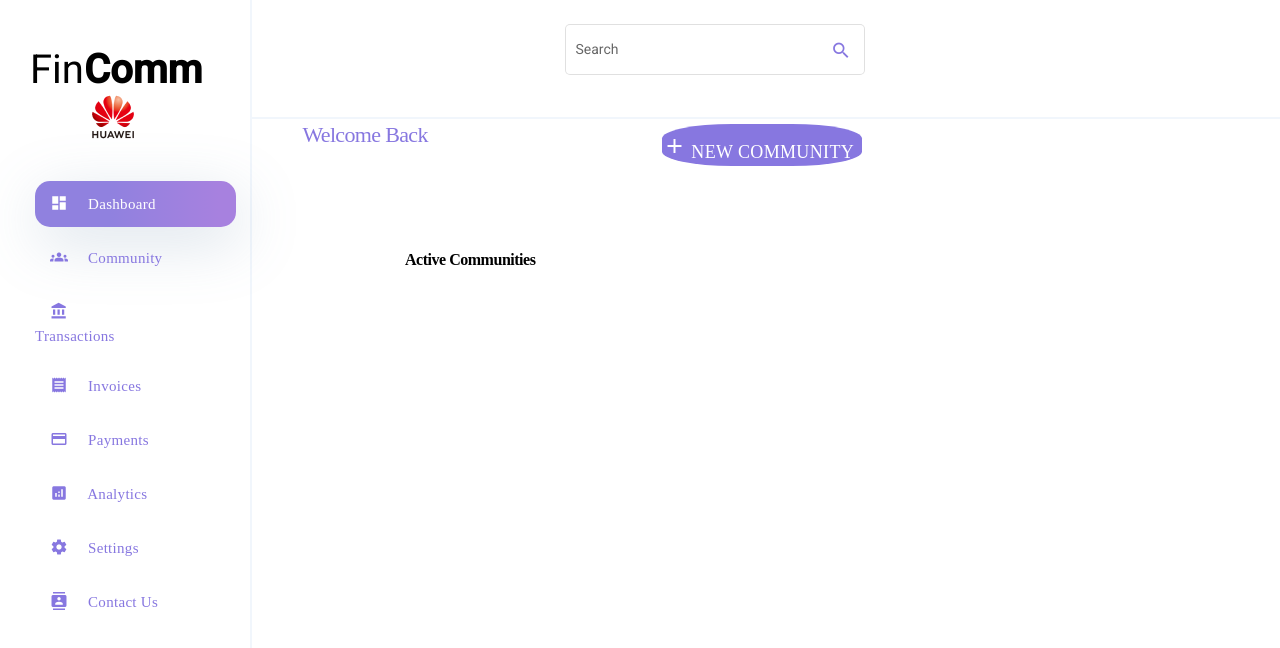
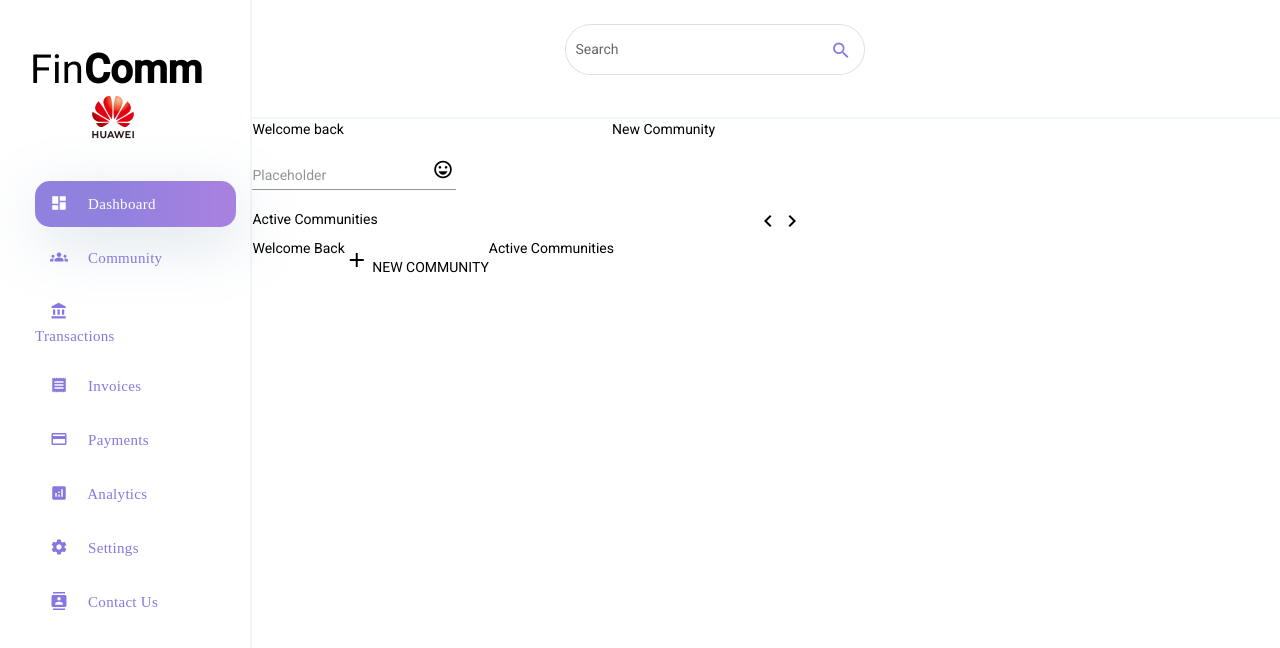
Before and after one commit to AnchuKJ/FinComm, an Angular app in the folder FinComm-UI/fincomm/: page /dashboard in a window 1280 px wide. Shown: the top 648 px of the page. Built offline with nearby package versions, Linux system fonts and the light colour scheme.

Commit message:
dashboard

```diff
--- a/FinComm-UI/fincomm/src/app/app.component.html
+++ b/FinComm-UI/fincomm/src/app/app.component.html
@@ -66,20 +66,8 @@
           </div>
       </div>
       <div class="main">
-          <!-- <router-outlet>
-          </router-outlet> -->
-          <div style="display: flex;">
-              <div class="welcomediv">
-                  Welcome Back
-              </div>
-              <div class="communitydiv">
-                <mat-icon style="margin-top:10px;">add</mat-icon>
-                  NEW COMMUNITY
-              </div>
-              <div class="activediv">
-                Active Communities
-              </div>
-          </div>
+           <router-outlet></router-outlet>
+
 
       </div>
   </div>
--- a/FinComm-UI/fincomm/src/app/app.component.scss
+++ b/FinComm-UI/fincomm/src/app/app.component.scss
@@ -68,6 +68,15 @@
   }
 }
 
+::ng-deep .mat-form-field-outline-start {
+    border-radius: 28px 0 0 28px !important;
+    min-width: 28px !important;
+  }
+
+  ::ng-deep .mat-form-field-outline-end {
+    border-radius: 0 28px 28px 0 !important;
+  }
+
 .welcomediv {
   //position: absolute;
   width: 160px;
--- a/FinComm-UI/fincomm/src/app/communitydetails/communitydetails.component.html
+++ b/FinComm-UI/fincomm/src/app/communitydetails/communitydetails.component.html
@@ -1 +1,4 @@
-<p>communitydetails works!</p>
+<div fxLayout="column" style="height:100px;">
+    <div fxFlex="70" style="background-color:red;"></div>
+    <div fxFlex="30" style="background-color:blue;"></div>
+</div>
--- a/FinComm-UI/fincomm/src/app/dashboard/dashboard.component.html
+++ b/FinComm-UI/fincomm/src/app/dashboard/dashboard.component.html
@@ -0,0 +1,37 @@
+<div fxLayout="row">
+    <div fxFlex="70">
+        <div fxLayout="row">
+            <div fxFlex="50">Welcome back</div>
+            <div>New Community</div>
+        </div>
+        <div>
+            <mat-form-field appearance="standard">
+                <input matInput placeholder="Placeholder">
+                <mat-icon matSuffix>sentiment_very_satisfied</mat-icon>
+            </mat-form-field>
+        </div>
+        <div fxLayout="row">
+            <div fxFlex="70">Active Communities</div>
+            <div>
+                <mat-icon>chevron_left</mat-icon>
+                <mat-icon>navigate_next</mat-icon>
+            </div>
+        </div>
+    </div>
+    <div>
+
+    </div>
+</div>
+
+<div style="display: flex;">
+    <div class="welcomediv">
+        Welcome Back
+    </div>
+    <div class="communitydiv">
+      <mat-icon style="margin-top:10px;">add</mat-icon>
+        NEW COMMUNITY
+    </div>
+    <div class="activediv">
+      Active Communities
+    </div>
+</div>
```
